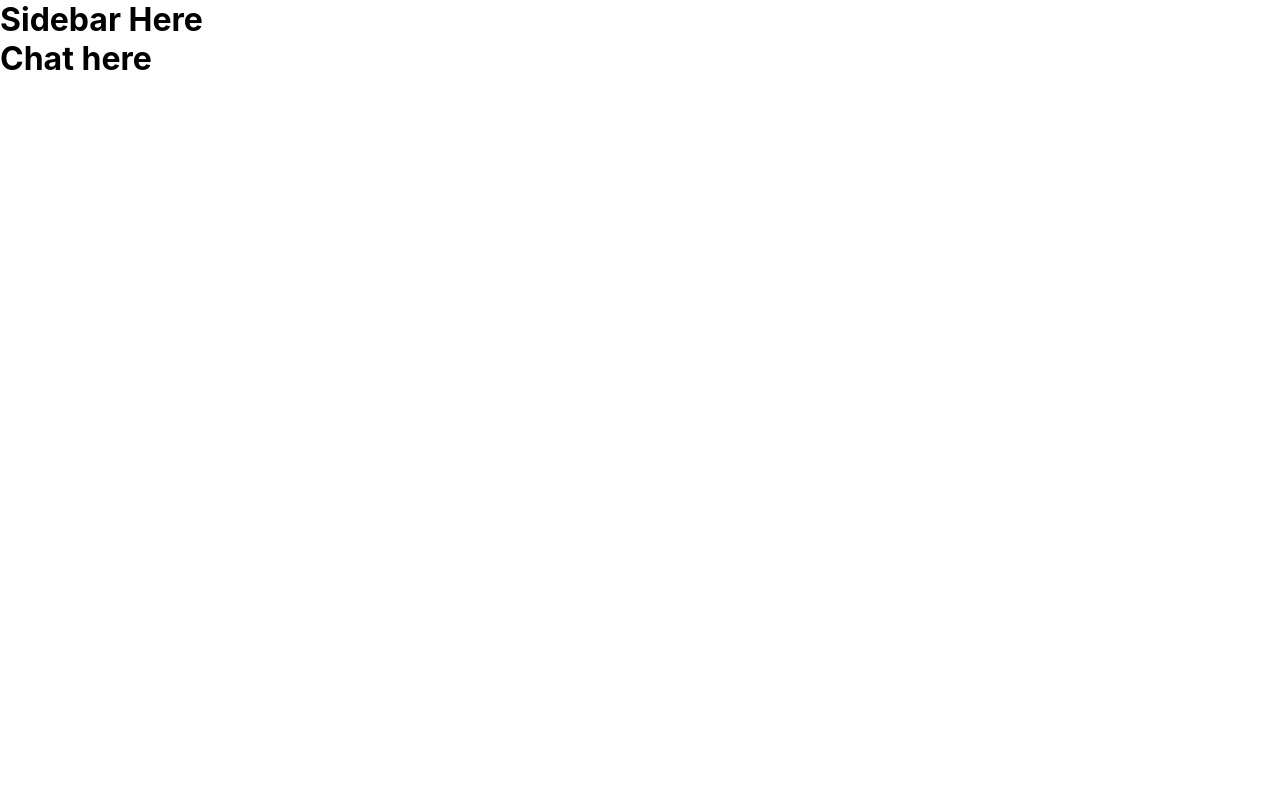
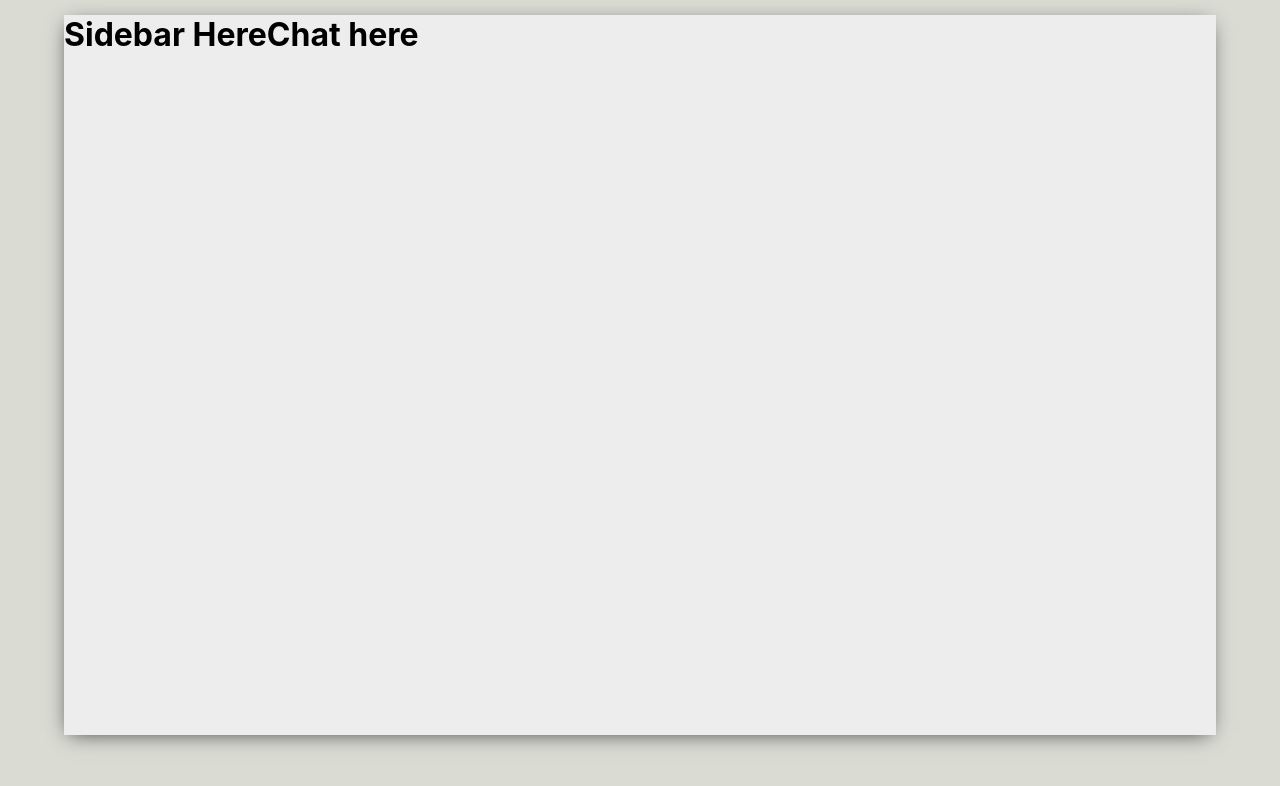
Before and after one commit to estherkimyunjung/LiveChat-Mern, a React (Create React App) app: page / in a window 1280 px wide. Shown: the top 786 px of the page. Built offline with nearby package versions, Linux system fonts and the light colour scheme.

Commit message:
outline app design

```diff
--- a/src/App.css
+++ b/src/App.css
@@ -1,3 +1,18 @@
 * {
   margin: 0;
 }
+
+.app {
+  display: grid;
+  place-items: center;
+  height: 100vh;
+  background-color: #dadbd3;
+}
+.app__body {
+  display: flex;
+  background-color: #ededed;
+  margin-top: -50px;
+  height: 90vh;
+  width: 90vw;
+  box-shadow: -1px 4px 20px -6px rgba(0, 0, 0, 0.75);
+}
--- a/src/App.js
+++ b/src/App.js
@@ -5,8 +5,10 @@
 function App() {
   return (
     <div className="app">
-      <Sidebar />
-      <Chat />
+      <div className="app__body">
+        <Sidebar />
+        <Chat />
+      </div>
     </div>
   );
 }
```
